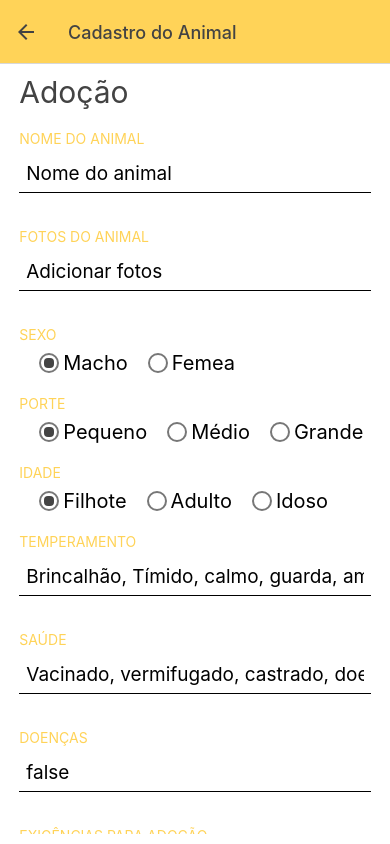
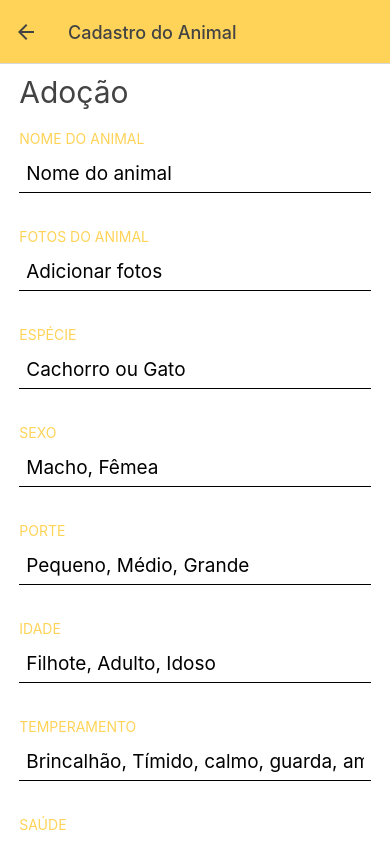
Before and after one commit to Matsaguiar/App_Meau, a React Native app in the folder App_Meau/: screen /AnimalRegister in a window 390 px wide. Built offline with nearby package versions, Linux system fonts and the light colour scheme.

Commit message:
CadastroAnimalOK

```diff
--- a/App_Meau/App.js
+++ b/App_Meau/App.js
@@ -5,7 +5,7 @@ import { createNativeStackNavigator } from '@react-navigation/native-stack';
 import Home from './views/Home';
 import Login from './views/Login';
 import Register from './views/Register';
-import LoginScreen from './views/LoginScreen';
+import LoginHome from './views/LoginHome';
 import ForgotPassword from './views/ForgotPassword';
 import AnimalRegister from './views/AnimalRegister';
 import ImageUpload from './views/ImageUpload';
@@ -18,7 +18,7 @@ export default function App() {
      <NavigationContainer>
       <Stack.Navigator initialRouteName='Home'>
         <Stack.Screen name="Home" options={{headerShown:false}} component={Home} />
-        {/*<Stack.Screen name="Home" options={{headerShown:false}} component={LoginScreen} />*/}
+        {/*<Stack.Screen name="Home" options={{headerShown:false}} component={LoginHome} />*/}
         {/*<Stack.Screen name="ImageUpload" options={{headerShown:false}} component={ImageUpload} />*/}
         <Stack.Screen name="Login" component={Login}
           options={{
@@ -40,7 +40,7 @@ export default function App() {
             headerShown: true
           }}
           />
-        <Stack.Screen name="LoginScreen" component={LoginScreen}
+        <Stack.Screen name="LoginHome" component={LoginHome}
           options={{
             title: 'Home',
             headerStyle: {
--- a/App_Meau/views/AnimalRegister.js
+++ b/App_Meau/views/AnimalRegister.js
@@ -14,34 +14,28 @@ export default function AnimalRegister({}) {
   const animals_collections = db.collection('Animals');
 
   const [name, setName] = useState('');
+  const [species, setSpecies] = useState('');
   const [sex, setSex] = useState('');
   const [size, setSize] = useState('');
   const [age, setAge] = useState('');
   const [temperament, setTemperament] = useState('');
   const [health, setHealth] = useState('');
   const [history, setHistory] = useState('');
-  const [playful, setPlayful] = useState(false);
-  const [shy, setShy] = useState(false);
-  const [calm, setCalm] = useState(false);
-  const [guard, setGuard] = useState(false);
-  const [lovely, setLovely] = useState(false);
-  const [lazy, setLazy] = useState(false);
-  const [vaccinated, setVaccinated] = useState(false);
-  const [vermifugated, setVermifugated] = useState(false);
-  const [neutered, setNeutered] = useState(false);
   const [sick, setSick] = useState(false);
+  const [adoption, setAdoption] = useState('');
 
   const [selected, setSelected] = useState(0);
   const navigation = useNavigation()
 
   const goBack = () => {
-    navigation.replace("LoginScreen")
+    navigation.replace("LoginHome")
   }
   const handleRegister = () => {
 
     animals_collections.doc(name)
         .set({
             name: name,
+            species: species,
             sex: sex,
             size: size,
             age: age,
@@ -49,11 +43,12 @@ export default function AnimalRegister({}) {
             health: health,
             sick: sick,
             history: history,
-            tutor: 'Users/' + auth.currentUser?.email
+            adoption: !adoption,
+            tutor: db.collection('Users').doc(auth.currentUser?.email),
         })
         .then(() => {
             console.log(name, " - idade:", age, " - Cadastrado com sucesso");
-            navigation.replace("LoginScreen")
+            navigation.replace("LoginHome")
         })
         .catch((error) => {
             console.error("Erro escrita DB: ", error);
@@ -81,37 +76,36 @@ export default function AnimalRegister({}) {
           <TextInput style={css.loginInput}
             placeholder = 'Adicionar fotos'
           />
+          <Text style={[css.separator, css.yellowText]}>ESPÉCIE</Text>
+          <TextInput style={css.loginInput}
+            placeholder = 'Cachorro ou Gato'
+            value = {species}
+            onChangeText={value => {
+              setSpecies(value)
+            }}
+          />
           <Text style={[css.separator, css.yellowText]}>SEXO</Text>
-          <Radio
-            selected={sex}
-            options={['Macho', 'Femea']}
-            horizontal={true}
-            onChangeSelect={(opt, i) => {
-              console.log(opt)
-              setSelected(i)
-              setSex(selected)
+          <TextInput style={css.loginInput}
+            placeholder = 'Macho, Fêmea'
+            value = {sex}
+            onChangeText={value => {
+              setSex(value)
             }}
           />
           <Text style={[css.separator, css.yellowText]}>PORTE</Text>
-          <Radio style={{color: '#777'}}
-            selected={size}
-            options={['Pequeno', 'Médio', 'Grande']}
-            horizontal={true}
-            onChangeSelect={(opt, i) => {
-              console.log(opt)
-              setSelected(i)
-              setSize(selected)
+          <TextInput style={css.loginInput}
+            placeholder = 'Pequeno, Médio, Grande'
+            value = {size}
+            onChangeText={value => {
+              setSize(value)
             }}
           />
           <Text style={[css.separator, css.yellowText]}>IDADE</Text>
-          <Radio style={{color: '#777'}}
-            selected={age}
-            options={['Filhote', 'Adulto', 'Idoso']}
-            horizontal={true}
-            onChangeSelect={(opt, i) => {
-              console.log(opt)
-              setSelected(i)
-              setAge(selected)
+          <TextInput style={css.loginInput}
+            placeholder = 'Filhote, Adulto, Idoso'
+            value = {age}
+            onChangeText={value => {
+              setAge(value)
             }}
           />
           <Text style={[css.separator, css.yellowText]}>TEMPERAMENTO</Text>
@@ -150,6 +144,16 @@ export default function AnimalRegister({}) {
               setHistory(value)
             }}
           />
+          <Text style={[css.separator, css.yellowText]}>Disponivel para Adoção?</Text>
+          <Radio
+            selected={adoption}
+            options={['Sim', 'Não']}
+            horizontal={true}
+            onChangeSelect={(opt, i) => {
+              setSelected(i)
+              setAdoption(selected)
+            }}
+          />
         </View>
 
         <View style={css.buttonContainer_Scroll}>
@@ -157,7 +161,13 @@ export default function AnimalRegister({}) {
             onPress={handleRegister}
             style={[css.buttonYellow]}
           >
-            <Text style={css.buttonText}>COLOCAR PARA ADOÇÃO</Text>
+            <Text style={css.buttonText}>Cadastrar Animal</Text>
+          </TouchableOpacity>
+          <TouchableOpacity
+            onPress={goBack}
+            style={[css.buttonGreen]}
+          >
+            <Text style={css.buttonText}>Voltar</Text>
           </TouchableOpacity>
         </View>
       </ScrollView>
--- a/App_Meau/views/Login.js
+++ b/App_Meau/views/Login.js
@@ -20,17 +20,17 @@ const Login = () => {
         const usersRef = users_collection.doc('id')
         users_collection.doc(user.email).get().then((docSnapshot) => {
           if(!docSnapshot.exits){
-            navigation.navigate("LoginScreen")
+            navigation.navigate("LoginHome")
           }
         })
       }
       /*if(user){
-        navigation.replace("LoginScreen")
+        navigation.replace("LoginHome")
       }*/
       /*if(user){
           users_collection.doc(user.email).get().then((docSnapshot) => {
             if(docSnapshot.exits){
-              navigation.replace("LoginScreen")
+              navigation.replace("LoginHome")
             }
             else{
               navigation.replace("Register")
--- a/App_Meau/views/LoginScreen.js
+++ b/App_Meau/views/LoginHome.js
@@ -4,7 +4,7 @@ import { css } from '../assets/css/Css'
 import { auth } from '../firebase'
 import { useNavigation } from '@react-navigation/native'
 
-export default function LoginScreen () {
+export default function LoginHome () {
 
   const navigation = useNavigation()
 
@@ -17,8 +17,8 @@ export default function LoginScreen () {
       .catch(error => alert(error.message))
   }
 
-  const Test = () => {
-    console.log("Test")
+  const AnimalRegister = () => {
+    console.log("AnimalRegister")
     navigation.replace("AnimalRegister")
   }
 
@@ -34,7 +34,21 @@ export default function LoginScreen () {
       </TouchableOpacity>
 
       <TouchableOpacity
-        onPress={Test}
+        // onPress={openImagePickerAsync}
+        style={css.buttonGreen}
+      >
+        <Text style={css.buttonText}>Foto Usuário</Text>
+      </TouchableOpacity>
+
+      <TouchableOpacity
+        // onPress={listAnimals}
+        style={css.buttonGreen}
+      >
+        <Text style={css.buttonText}>Meus Animais</Text>
+      </TouchableOpacity>
+
+      <TouchableOpacity
+        onPress={AnimalRegister}
         style={css.buttonGreen}
       >
         <Text style={css.buttonText}>Cadastrar Animal</Text>
--- a/App_Meau/views/Register.js
+++ b/App_Meau/views/Register.js
@@ -37,7 +37,7 @@ export default function Register({}) {
       if(user){
         users_collection.doc(user.email).get().then((docSnapshot) => {
           if(docSnapshot.exits){
-            navigation.replace("LoginScreen")
+            navigation.replace("LoginHome")
           }
         })
       }
@@ -58,7 +58,7 @@ export default function Register({}) {
       })
       .then(() => {
         console.log(fullName, " - phone:", phone, " - Cadastrado com sucesso");
-        navigation.replace("LoginScreen")
+        navigation.replace("LoginHome")
       })
       .catch((error) => {
         console.error("Erro escrita DB: ", error);
```
